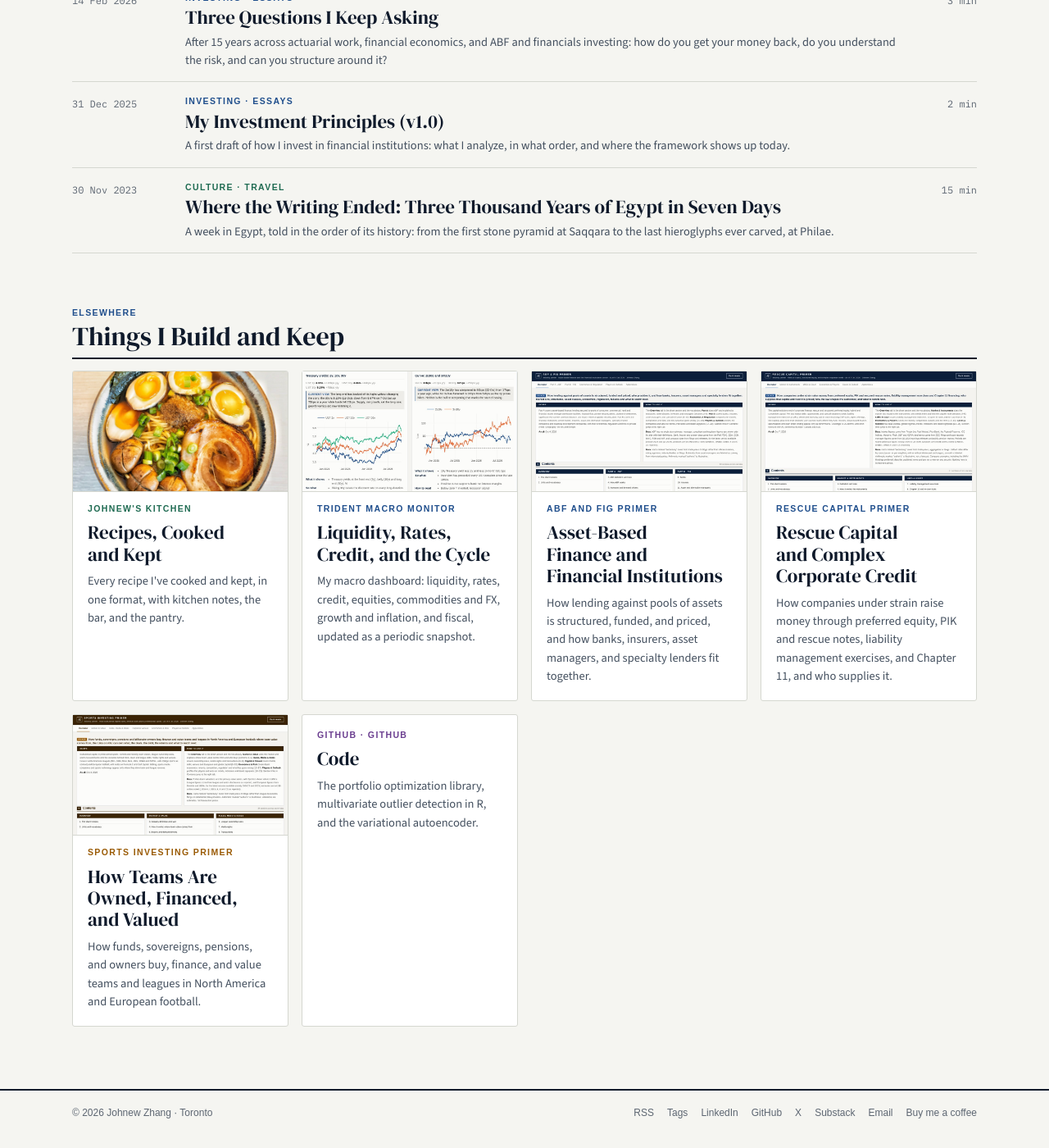
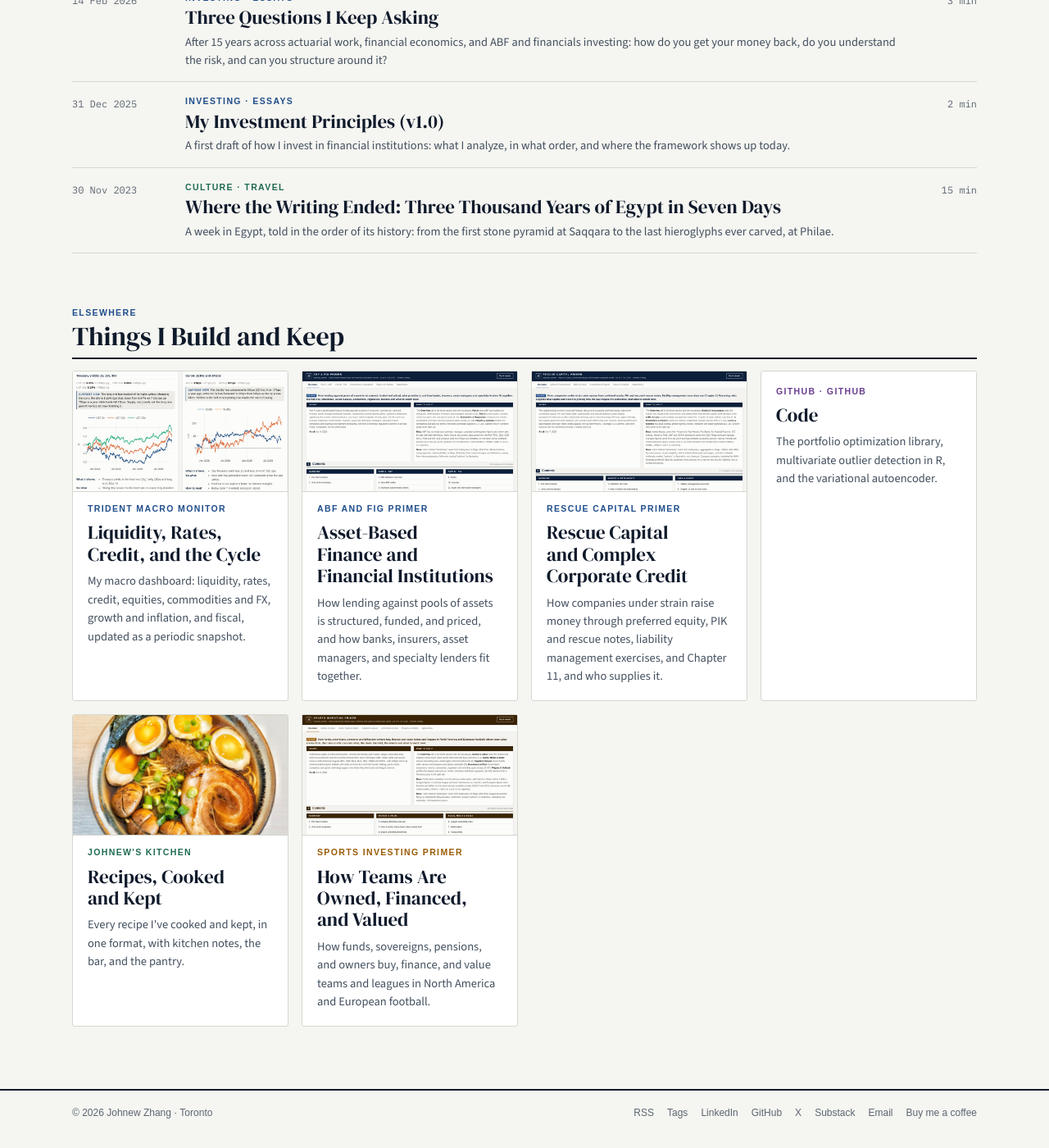
Before and after one commit to WizardKingZ/WizardKingZ.github.io, a Jekyll site: the page built from index.html, in a window 1280 px wide and 1400 px high, scrolled down 1203 px. Shown: the whole window at 82% size. Built offline with Jekyll 4.4.1, drawn with Linux system fonts in a browser that asks for light colours.

Commit message:
Home: order Things I Build and Keep by section
Co-Authored-By: Claude Opus 5.5 <noreply@anthropic.com>
Claude-Session: https://claude.ai/code/session_01HuzLqhE1N2LXEfqC3bb9e5

```diff
--- a/_layouts/home.html
+++ b/_layouts/home.html
@@ -52,7 +52,9 @@ layout: default
   <section class="inner" style="padding-bottom:56px">
     <div class="shead"><div><div class="eyebrow">Elsewhere</div><h2>Things I Build and Keep</h2></div></div>
     <div class="cards">
-      {%- for a in site.data.standalone %}
+      {%- for p in site.pillars %}
+      {%- assign apps = site.data.standalone | where: "pillar", p.id %}
+      {%- for a in apps %}
       <a class="card p-{{ a.pillar }}" href="{{ a.url | relative_url }}">
         {%- if a.image %}<div class="card-photo"><img src="{{ a.image | relative_url }}" alt="" loading="lazy"></div>{% endif %}
         <div class="eyebrow">{{ a.title }}</div>
@@ -60,13 +62,14 @@ layout: default
         <p>{{ a.blurb }}</p>
       </a>
       {%- endfor %}
-      {%- if site.github %}
+      {%- if p.id == "academic" and site.github %}
       <a class="card p-academic" href="https://github.com/{{ site.github }}">
         <div class="eyebrow">GitHub · {{ site.github }}</div>
         <h3>Code</h3>
         <p>The portfolio optimization library, multivariate outlier detection in R, and the variational autoencoder.</p>
       </a>
       {%- endif %}
+      {%- endfor %}
     </div>
   </section>
   {%- endif %}
```
